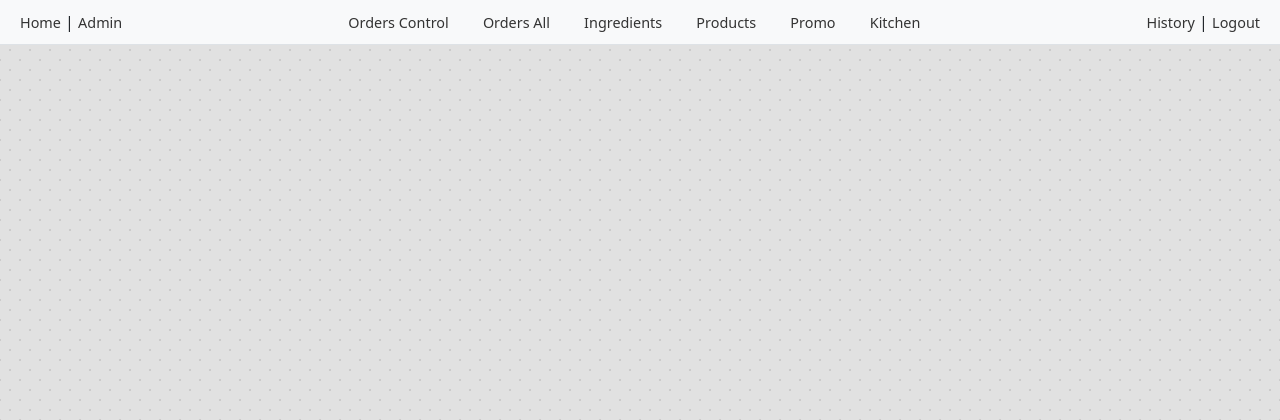
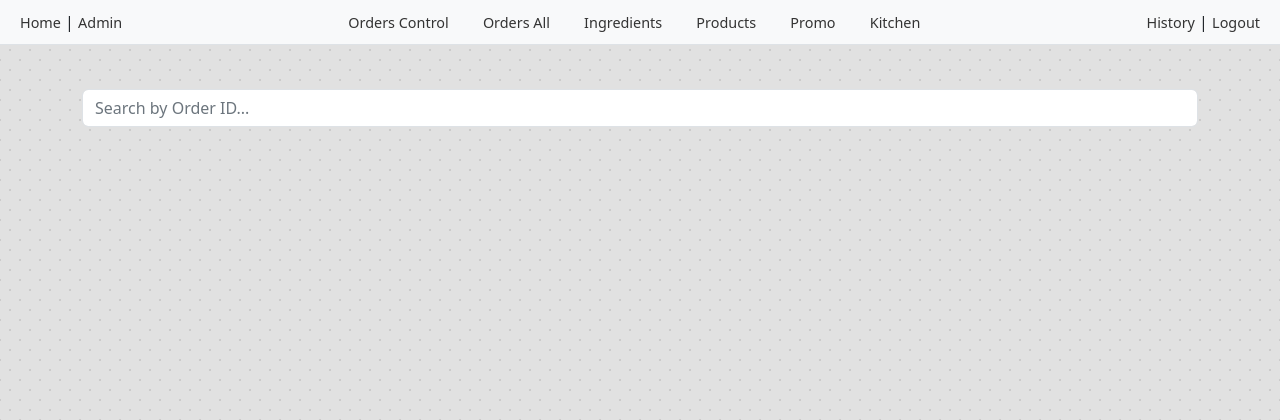
Before and after one commit to 0xDyno/healthy-blend, a Django app: page /control/history/ in a window 1280 px wide. Shown: the top 420 px of the page. Run offline with Django 5.2, Linux system fonts and the light colour scheme; a user stored in the database is signed in; data comes from the database, SQL or seed files in the repository; some libraries are stand-ins or nearby versions.

Commit message:
Update 1.575 - very light page for OrderHistory

```diff
--- a/config/urls.py
+++ b/config/urls.py
@@ -47,6 +47,8 @@
     path("api/control/create/ingredient/", api.create_ingredient_control),
 
     path("api/control/get/orders/", api.get_orders_control),
+    path("api/control/get/orders/history/", api.get_orders_history),
+    path("api/control/get/order/history/<int:pk>/", api.get_order_history_detail),
     path("api/control/get/order/<int:pk>/", api.get_order_control),
     path("api/control/update/order/<int:pk>/", api.update_order_control),
 
--- a/core/api.py
+++ b/core/api.py
@@ -10,10 +10,10 @@
 from rest_framework.permissions import IsAuthenticated
 from rest_framework.response import Response
 
-from .models import Ingredient, Product, Order, NutritionalValue, Promo, Setting
+from .models import Ingredient, Product, Order, NutritionalValue, Promo, Setting, OrderHistory
 from core.utils import utils_api
 from core.utils import utils
-
+from .serializers import OrderSerializer, OrderHistorySerializer
 
 logger = logging.getLogger(__name__)
 
@@ -203,6 +203,28 @@
         return Response({"orders": utils_api.get_orders_general(orders)})
 
     return Response({"orders": [], "messages": [{"level": "success", "message": "No orders found."}]}, status=status.HTTP_200_OK)
+
+
+@api_view(["GET"])
+@permission_classes([IsAuthenticated])
+@utils.role_redirect(roles=["owner"], redirect_url="home", do_redirect=False)
+@utils.handle_errors
+@ratelimit(key="user", rate="30/m", method=["GET"])
+def get_orders_history(request):
+    orders = Order.objects.all().order_by('-created_at')
+    serializer = OrderSerializer(orders, many=True)
+    return Response(serializer.data)
+
+
+@api_view(["GET"])
+@permission_classes([IsAuthenticated])
+@utils.role_redirect(roles=["owner"], redirect_url="home", do_redirect=False)
+@utils.handle_errors
+@ratelimit(key="user", rate="30/m", method=["GET"])
+def get_order_history_detail(request, pk=None):
+    history = OrderHistory.objects.filter(order_id=pk).order_by('created_at')
+    serializer = OrderHistorySerializer(history, many=True)
+    return Response(serializer.data)
 
 
 @api_view(["GET"])
--- a/core/serializers.py
+++ b/core/serializers.py
@@ -1,5 +1,22 @@
 # serializers.py
 
-# from rest_framework import serializers
-# from .models import User, NutritionalValue, Ingredient, Product, ProductIngredient, Order, OrderProduct, History
-#
+from rest_framework import serializers
+
+from core.models import OrderHistory, Order
+
+
+class OrderHistorySerializer(serializers.ModelSerializer):
+    user_last_update_name = serializers.CharField(source='user_last_update.username', read_only=True)
+    created_at = serializers.DateTimeField(format="%Y-%m-%d %H:%M:%S")
+
+    class Meta:
+        model = OrderHistory
+        fields = ['id', 'order_status', 'order_type', 'payment_type', 'user_last_update_name',
+                 'tax', 'service', 'base_price', 'total_price', 'is_paid', 'is_refunded',
+                 'public_note', 'private_note', 'created_at']
+
+
+class OrderSerializer(serializers.ModelSerializer):
+    class Meta:
+        model = Order
+        fields = ['id', 'order_status', 'created_at']
--- a/core/templates/manage/_navbar.html
+++ b/core/templates/manage/_navbar.html
@@ -19,7 +19,9 @@
             {% endif %}
         </div>
         <div class="right-side">
-            <a href="{% url "history" %}" class="logout-link">History</a> |
+            {% if user.role == "owner" %}
+                <a href="{% url "history" %}" class="logout-link">History</a> |
+            {% endif %}
             <a href="{% url 'logout' %}" class="logout-link">Logout</a>
         </div>
     </div>
--- a/core/templates/manage/history.html
+++ b/core/templates/manage/history.html
@@ -7,7 +7,7 @@
 {% block title %}History{% endblock %}
 
 {% block css %}
-{#    <link rel="stylesheet" href="{% static 'css/manage/history.css' %}">#}
+    {#    <link rel="stylesheet" href="{% static 'css/manage/history.css' %}">#}
 {% endblock %}
 
 {% block navbar %}
@@ -15,9 +15,36 @@
 {% endblock %}
 
 {% block content %}
-    {#    text here     #}
+    <div class="container mt-4">
+        <div class="row mb-4">
+            <div class="col">
+                <div class="input-group">
+                    <input type="text" id="orderSearch" class="form-control" placeholder="Search by Order ID...">
+                </div>
+            </div>
+        </div>
+
+        <div class="row" id="ordersList">
+            <!-- Orders will be populated here -->
+        </div>
+
+        <!-- Modal -->
+        <div class="modal fade" id="historyModal" tabindex="-1" aria-labelledby="historyModalLabel" aria-hidden="true">
+            <div class="modal-dialog modal-lg">
+                <div class="modal-content">
+                    <div class="modal-header">
+                        <h5 class="modal-title" id="historyModalLabel">Order History</h5>
+                        <button type="button" class="btn-close" data-bs-dismiss="modal" aria-label="Close"></button>
+                    </div>
+                    <div class="modal-body" id="historyContent">
+                        <!-- History content will be populated here -->
+                    </div>
+                </div>
+            </div>
+        </div>
+    </div>
 {% endblock %}
 
 {% block scripts %}
-{#    <script type="module" src="{% static 'js/manage/history.js' %}"></script>#}
+    <script type="module" src="{% static 'js/manage/history.js' %}"></script>
 {% endblock %}
--- a/core/views.py
+++ b/core/views.py
@@ -108,6 +108,6 @@
 
 
 @login_required
-@utils.role_redirect(roles=["owner"], redirect_url="home", do_redirect=False)
+@utils.role_redirect(roles=["owner"], redirect_url="orders_control", do_redirect=False)
 def history(request):
     return render(request, "manage/history.html")
--- /dev/null
+++ b/static/js/manage/history.js
@@ -0,0 +1,154 @@
+// history.js
+
+let orders = [];
+
+async function loadOrders() {
+    try {
+        const response = await fetch('/api/control/get/orders/history/');
+        orders = await response.json();
+        displayOrders(orders);
+    } catch (error) {
+        console.error('Error loading orders:', error);
+    }
+}
+
+function displayOrders(ordersToShow) {
+    const ordersList = document.getElementById('ordersList');
+    ordersList.innerHTML = '';
+
+    ordersToShow.forEach(order => {
+        const orderElement = document.createElement('div');
+        orderElement.className = 'col-md-4 mb-3';
+        orderElement.innerHTML = `
+            <div class="card" style="cursor: pointer" onclick="showOrderHistory(${order.id})">
+                <div class="card-body">
+                    <h5 class="card-title">Order #${order.id}</h5>
+                    <p class="card-text">
+                        Status: <span class="badge bg-${getStatusColor(order.order_status)}">${order.order_status}</span><br>
+                        Created: ${new Date(order.created_at).toLocaleString()}
+                    </p>
+                </div>
+            </div>
+        `;
+        ordersList.appendChild(orderElement);
+    });
+}
+
+function getStatusColor(status) {
+    const statusColors = {
+        'pending': 'warning',
+        'cooking': 'info',
+        'ready': 'primary',
+        'finished': 'success',
+        'cancelled': 'danger',
+        'problem': 'danger'
+    };
+    return statusColors[status] || 'secondary';
+}
+
+window.showOrderHistory = async function (orderId) {
+    try {
+        const response = await fetch(`/api/control/get/order/history/${orderId}/`);
+        const history = await response.json();
+
+        const historyContent = document.getElementById('historyContent');
+        historyContent.innerHTML = '';
+
+        history.forEach(record => {
+            const historyElement = document.createElement('div');
+            historyElement.className = 'card mb-3';
+            historyElement.innerHTML = `
+                <div class="card-body">
+                    <h6 class="card-subtitle mb-2 text-muted">
+                        ${new Date(record.created_at).toLocaleString()} - Updated by ${record.user_last_update_name}
+                    </h6>
+                    <div class="row">
+                        <div class="col-md-6">
+                            <div class="row">
+                                <div class="col-6">Status:</div>
+                                <div class="col-6">
+                                    <span class="badge bg-${getStatusColor(record.order_status)}">${record.order_status}</span>
+                                </div>
+                            </div>
+                            <div class="row">
+                                <div class="col-6">Order Type:</div>
+                                <div class="col-6">${record.order_type}</div>
+                            </div>
+                            <div class="row">
+                                <div class="col-6">Payment Type:</div>
+                                <div class="col-6">${record.payment_type}</div>
+                            </div>
+                            <div class="row">
+                                <div class="col-6">Payment Status:</div>
+                                <div class="col-6">${record.is_paid ? '<span class="badge bg-success">Paid</span>' : '<span class="badge bg-warning">Not Paid</span>'}
+                                ${record.is_refunded ? '<span class="badge bg-danger">Refunded</span>' : ''}</div>
+                            </div>
+                        </div>
+                        <div class="col-md-6">
+                            <table class="table table-borderless m-0">
+                                <tr>
+                                    <td>Base Price:</td>
+                                    <td>${record.base_price}</td>
+                                </tr>
+                                <tr>
+                                    <td>Tax (${record.tax}%):</td>
+                                    <td>${(record.base_price * record.tax / 100).toFixed(2)}</td>
+                                </tr>
+                                <tr>
+                                    <td>Service (${record.service}%):</td>
+                                    <td>${(record.base_price * record.service / 100).toFixed(2)}</td>
+                                </tr>
+                                <tr>
+                                    <td>Total Price:</td>
+                                    <td>${record.total_price}</td>
+                                </tr>
+                            </table>
+                        </div>
+                    </div>
+                    <div class="row">
+                        <div class="col-12">
+                            ${record.public_note ? `
+                                <div class="mt-2">
+                                    <strong>Public Note:</strong><br>
+                                    <small>${record.public_note}</small>
+                                </div>
+                            ` : ''}
+                            ${record.private_note ? `
+                                <div class="mt-2">
+                                    <strong>Private Note:</strong><br>
+                                    <small>${record.private_note}</small>
+                                </div>
+                            ` : ''}
+                        </div>
+                    </div>
+                </div>
+            `;
+            historyContent.appendChild(historyElement);
+        });
+
+        const modal = new bootstrap.Modal(document.getElementById('historyModal'));
+        modal.show();
+    } catch (error) {
+        console.error('Error loading order history:', error);
+    }
+}
+
+function searchOrders() {
+    const searchValue = document.getElementById('orderSearch').value.trim();
+    if (searchValue === '') {
+        displayOrders(orders);
+        return;
+    }
+
+    const filteredOrders = orders.filter(order =>
+        order.id.toString().includes(searchValue)
+    );
+    displayOrders(filteredOrders);
+}
+
+// Event Listeners
+document.addEventListener('DOMContentLoaded', () => {
+    loadOrders();
+
+    document.getElementById('orderSearch').addEventListener('input', searchOrders);
+});
```
